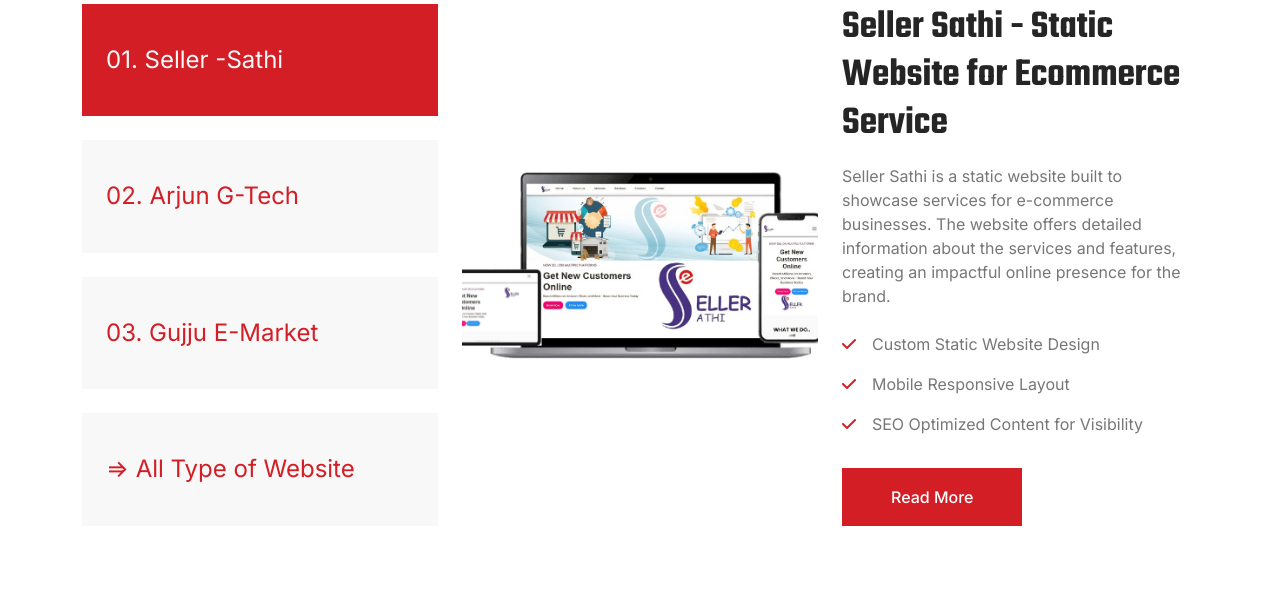
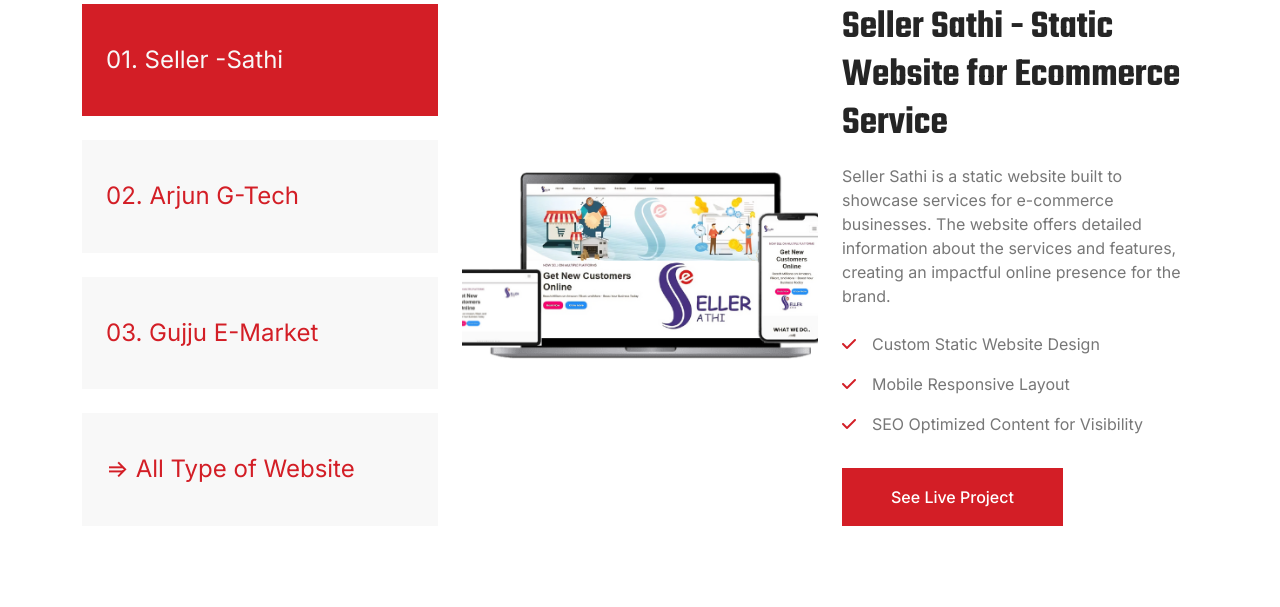
Before and after one commit to sk758495/jashma-info-soft.com, a PHP site: page / in a window 1280 px wide. Shown: the part 4455-5062 px from the top of the page. Run offline with PHP 8.4, Linux system fonts and the light colour scheme; some libraries are stand-ins or nearby versions.

Commit message:
website attached

```diff
--- a/index.php
+++ b/index.php
@@ -508,7 +508,7 @@
                                             <p>
                                                 <i class="fa fa-check txt-primary me-3"></i>SEO Optimized Content for Visibility
                                             </p>
-                                            <a href="" class="btn btn-inline-body py-3 px-5 mt-3">Read More</a>
+                                            <a href="https://sellersathi.in/" class="btn btn-inline-body py-3 px-5 mt-3">See Live Project</a>
                                         </div>
                                     </div>
                                 </div>
@@ -535,7 +535,7 @@
                                             <p>
                                                 <i class="fa fa-check txt-primary me-3"></i>SEO Friendly Structure for Visibility
                                             </p>
-                                            <a href="" class="btn btn-inline-body py-3 px-5 mt-3">Read More</a>
+                                            <a href="https://arjungtech.com/" class="btn btn-inline-body py-3 px-5 mt-3">See Live Project</a>
                                         </div>
                                     </div>
                                 </div>
@@ -562,7 +562,7 @@
                                             <p>
                                                 <i class="fa fa-check txt-primary me-3"></i>Responsive Design & Mobile Optimization
                                             </p>
-                                            <a href="" class="btn btn-inline-body py-3 px-5 mt-3">Read More</a>
+                                            <a href="https://gujjuemarket.com/" class="btn btn-inline-body py-3 px-5 mt-3">See Live Project</a>
                                         </div>
                                     </div>
                                 </div>
```
